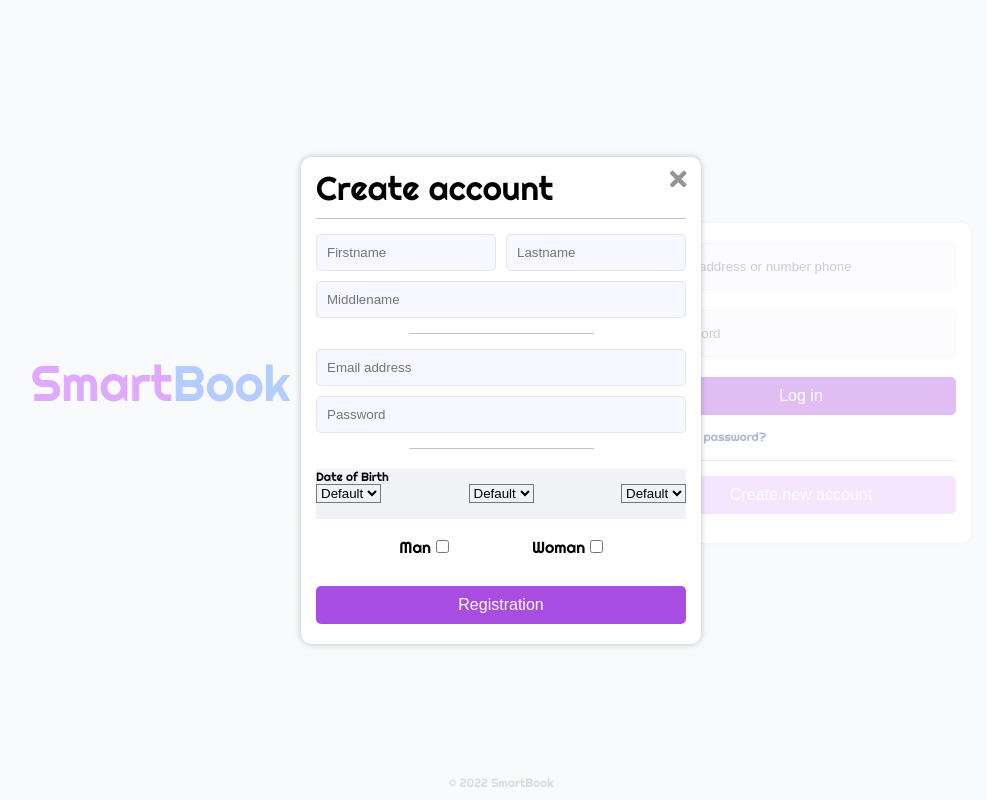
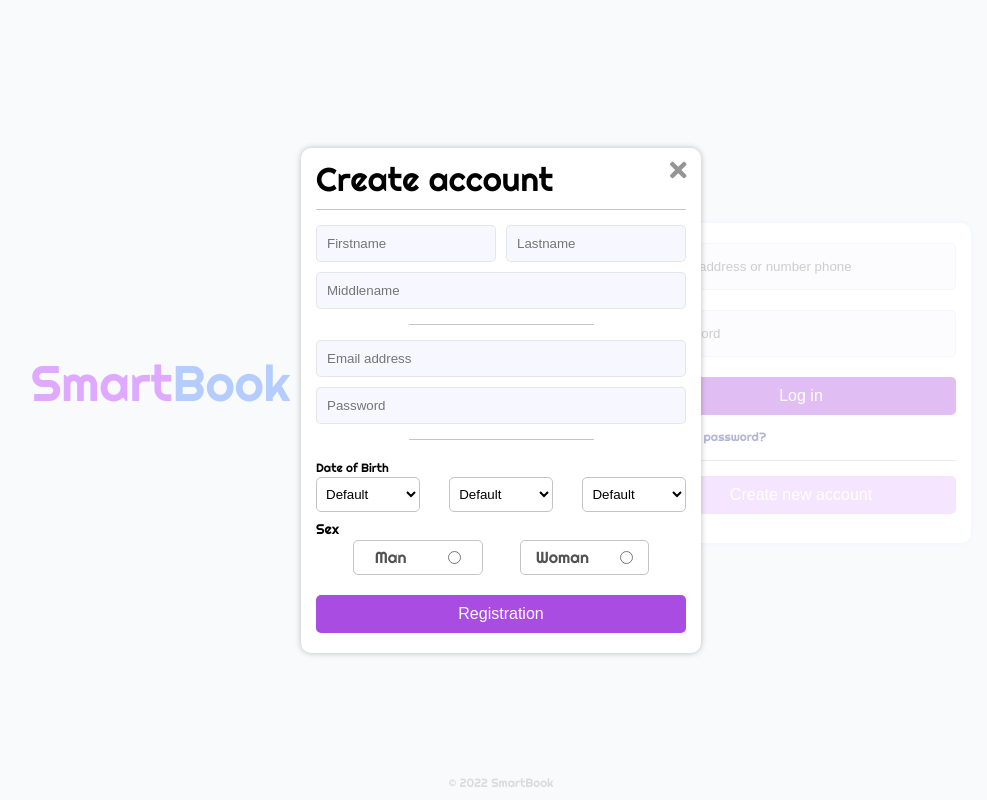
Before and after one commit to MRXOneX/smartbook-front, a Vue app: page /login in a window 1280 px wide. Shown: the whole page, without its empty margins (139-1126 px from the left). Built offline with nearby package versions, Linux system fonts and the light colour scheme.

Commit message:
Update ModalCreateAccount.vue

```diff
--- a/src/components/ModalCreateAccount.vue
+++ b/src/components/ModalCreateAccount.vue
@@ -61,14 +61,12 @@
                     </div>
 
 
-                    <div class="sex">
-                        <div>
-                            <span>Man <input type="checkbox"/></span>
+                    <div class="wrapper-sex">
+                        <p>Sex</p>
+                        <div class="sex">
+                            <label>Man <input name="sexRadio" value="man" type="radio"/></label>
+                            <label>Woman <input name="sexRadio" value="woman" type="radio"/></label>
                         </div>
-                        <div>
-                            <span>Woman <input type="checkbox"/></span>
-                        </div>
-
                     </div>
 
                     <my-button margin="20px 0 10px 0">
@@ -132,13 +130,17 @@ export default {
         background: none;
     }
 
+
+
     .dateOfBirth {
         height: 50px;
         margin: 10px 0;
+        background: none;
     }
     .dateOfBirth p {
-        margin: 0;
+        margin: 0 0 2px 0;
         font-size: 12px;
+        background: none;
     }
     .dateOfBirth div {
         display: flex;
@@ -147,16 +149,53 @@ export default {
         background: none;
     }
 
+    .dateOfBirth div select {
+        height: 35px;
+        width: 28%;
+        padding: 0 5px;
+        background: none;
+        border-radius: 5px;
+        border: 1px solid #c4c4c4;
+        outline: none;
+    }
+
+
+
+    .wrapper-sex {
+        background: none;
+        height: 55px;
+        margin: 10px 0;
+    }
+
+    .wrapper-sex p {
+        background: none;
+        margin: 0 0 2px 0;
+        font-size: 14px;
+    }
+
+
     .sex {
         display: flex;
         justify-content: space-evenly;
         align-items: center;
-        height: 37px;
         background: none;
-        margin: 10px 0;
+        height: 35px;
     }
-    .sex div {background: none}
-    .sex div span {background: none}
+
+    .sex label {
+        cursor: pointer;
+        background: none;
+
+        display: flex;
+        align-items: center;
+        justify-content: space-around;
+        border: 1px solid #c4c4c4;
+        color: #525252;
+        height: 100%;
+        width: 35%;
+
+        border-radius: 5px;
+    }
 
     /* M E D I A*/
 
```
